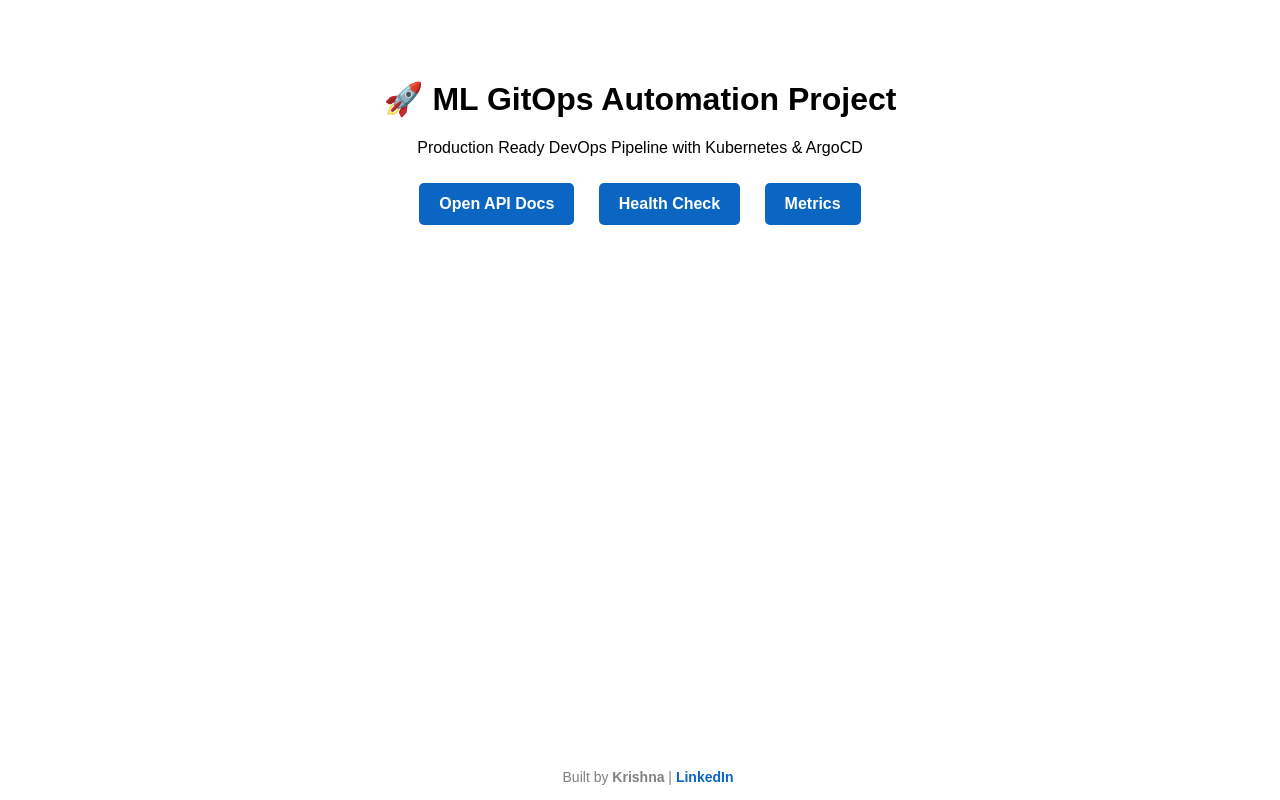
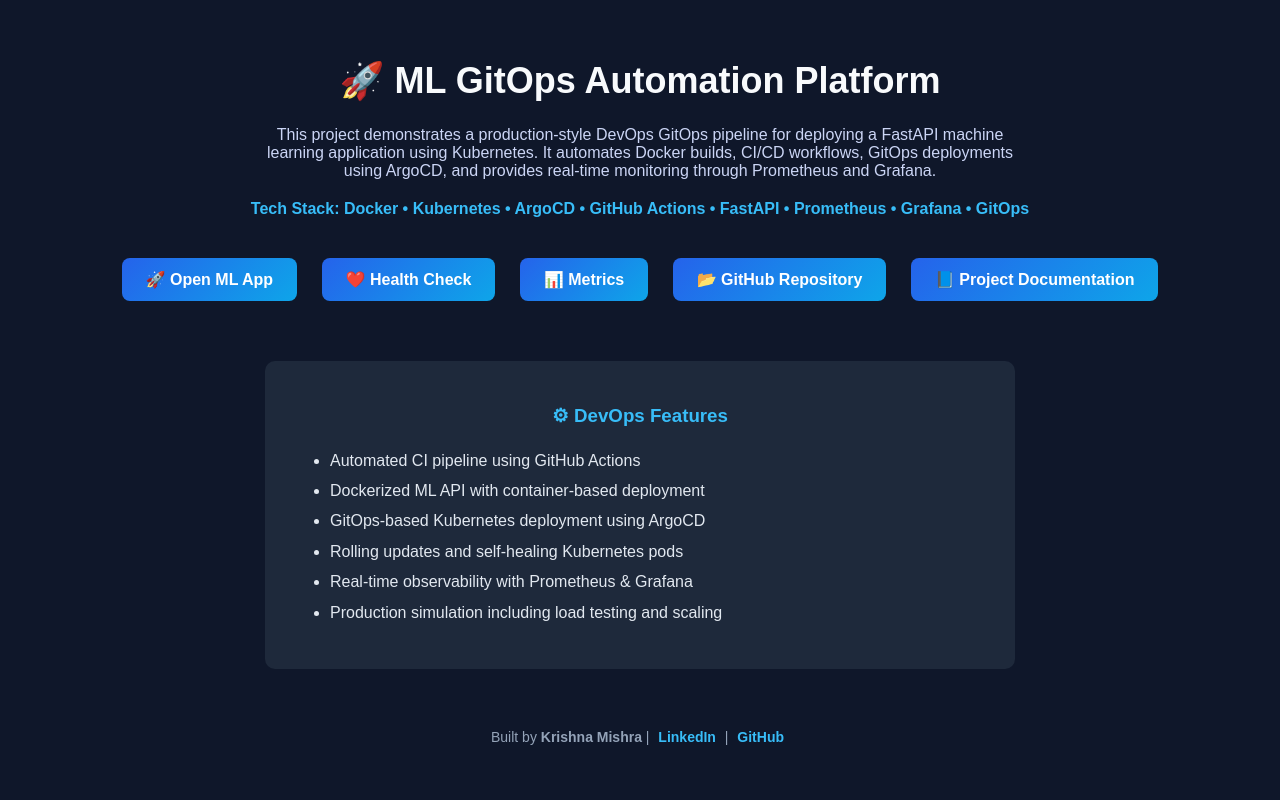
Before and after one commit to Krishna8934/ml-gitops-app, a FastAPI app: page / in a window 1280 px wide. Run offline with FastAPI, Linux system fonts and the light colour scheme.

Commit message:
pushing the latest landing page

```diff
--- a/app/templates/index.html
+++ b/app/templates/index.html
@@ -1,62 +1,155 @@
 <!DOCTYPE html>
 <html>
 <head>
-    <title>ML GitOps App</title>
+    <title>ML GitOps Automation Platform</title>
+
 <style>
+
 body {
     font-family: Arial, sans-serif;
     text-align: center;
-            margin-top: 80px;
+    margin-top: 60px;
+    padding: 0 20px;
+    background-color: #0f172a;
+    color: #e2e8f0;
+}
+
+h1 {
+    font-size: 36px;
+    color: #f8fafc;
+}
+
+.description {
+    max-width: 750px;
+    margin: auto;
+    font-size: 16px;
+    color: #cbd5f5;
+    margin-top: 15px;
+}
+
+.tech {
+    margin-top: 20px;
+    font-weight: bold;
+    color: #38bdf8;
 }
 
 .button {
     display: inline-block;
     margin: 10px;
-            padding: 12px 20px;
-            background-color: #0A66C2;
+    padding: 12px 24px;
+    background: linear-gradient(135deg,#2563eb,#0ea5e9);
     color: white;
     text-decoration: none;
-            border-radius: 5px;
+    border-radius: 8px;
     font-weight: bold;
+    transition: all 0.25s ease;
 }
 
 .button:hover {
-            background-color: #084a91;
+    transform: translateY(-2px);
+    background: linear-gradient(135deg,#1d4ed8,#0284c7);
+}
+
+.features {
+    margin-top: 50px;
+    max-width: 700px;
+    margin-left: auto;
+    margin-right: auto;
+    text-align: left;
+    background: #1e293b;
+    padding: 25px;
+    border-radius: 10px;
+}
+
+.features h3 {
+    text-align: center;
+    color: #38bdf8;
+}
+
+.features ul {
+    line-height: 1.9;
 }
 
 .footer {
-            position: fixed;
-            bottom: 15px;
-            width: 100%;
-            text-align: center;
+    margin-top: 60px;
     font-size: 14px;
-            color: gray;
+    color: #94a3b8;
 }
 
 .footer a {
     text-decoration: none;
-            color: #0A66C2;
+    color: #38bdf8;
     font-weight: bold;
+    margin: 0 5px;
 }
+
 </style>
 </head>
+
 <body>
 
-    <h1>🚀 ML GitOps Automation Project</h1>
-    <p>Production Ready DevOps Pipeline with Kubernetes & ArgoCD</p>
+<h1>🚀 ML GitOps Automation Platform</h1>
 
-    <div>
-        <a class="button" href="/docs">Open API Docs</a>
-        <a class="button" href="/health">Health Check</a>
-        <a class="button" href="/metrics">Metrics</a>
+<p class="description">
+This project demonstrates a production-style DevOps GitOps pipeline for deploying
+a FastAPI machine learning application using Kubernetes. It automates Docker builds,
+CI/CD workflows, GitOps deployments using ArgoCD, and provides real-time monitoring
+through Prometheus and Grafana.
+</p>
+
+<p class="tech">
+Tech Stack: Docker • Kubernetes • ArgoCD • GitHub Actions • FastAPI • Prometheus • Grafana • GitOps
+</p>
+
+<div style="margin-top:30px;">
+
+<a class="button" href="/docs">🚀 Open ML App</a>
+
+<a class="button" href="/health">❤️ Health Check</a>
+
+<a class="button" href="/metrics">📊 Metrics</a>
+
+<a class="button" href="https://github.com/<YOUR_GITHUB_REPO>" target="_blank">
+📂 GitHub Repository
+</a>
+
+<a class="button" href="https://github.com/<YOUR_GITHUB_REPO>#readme" target="_blank">
+📘 Project Documentation
+</a>
 
 </div>
 
+
+<div class="features">
+
+<h3>⚙ DevOps Features</h3>
+
+<ul>
+<li>Automated CI pipeline using GitHub Actions</li>
+<li>Dockerized ML API with container-based deployment</li>
+<li>GitOps-based Kubernetes deployment using ArgoCD</li>
+<li>Rolling updates and self-healing Kubernetes pods</li>
+<li>Real-time observability with Prometheus & Grafana</li>
+<li>Production simulation including load testing and scaling</li>
+</ul>
+
+</div>
+
+
 <div class="footer">
-        Built by <strong>Krishna</strong> |
+
+Built by <strong>Krishna Mishra</strong> |
+
 <a href="https://www.linkedin.com/in/krishna-mishra-cse" target="_blank">
 LinkedIn
 </a>
+
+|
+
+<a href="https://github.com/Krishna8934" target="_blank">
+GitHub
+</a>
+
 </div>
 
 </body>
```
Lines whose indentation alone changed are shown as unchanged.
